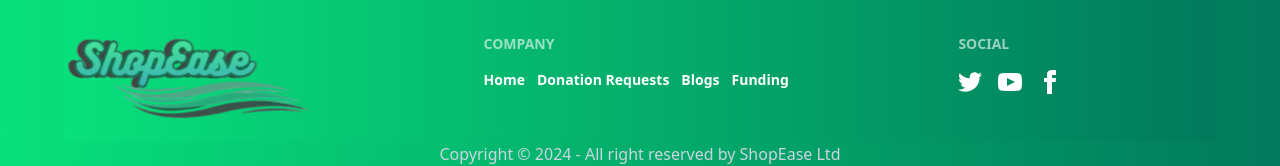
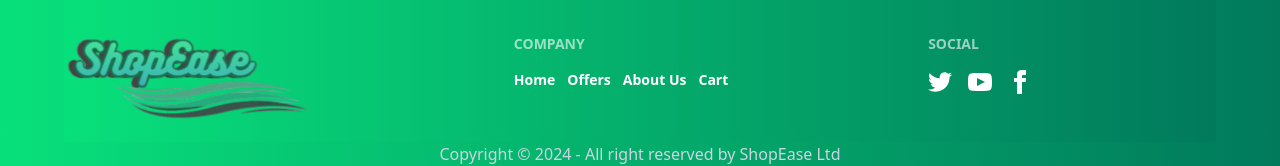
Before and after one commit to Farsit-007/job-task-client, a React (Vite) app: page / in a window 1280 px wide. Shown: the part 379-545 px from the top of the page. Built offline with nearby package versions, Linux system fonts and the light colour scheme; no server answers.

Commit message:
Frontend Updated

```diff
--- a/src/Components/ProductSection/Category/Category.jsx
+++ b/src/Components/ProductSection/Category/Category.jsx
@@ -52,7 +52,7 @@ const Category = ({ handleApply, setSelectedBrands, setSelectedCategories, selec
                 <div tabIndex={0} role="button" className="btn m-1 flex bg-white justify-between items-center">All Category <IoIosArrowDown /></div>
                 <ul tabIndex={0} className="dropdown-content bg-base-100 rounded-box z-[1] w-48 md:w-96 lg:min-w-[600px] p-2 shadow">
                     <div>
-                        <p className="my-2">Brand Name</p>
+                        <p className="my-2 text-lg font-bold text-[#017a5c]">* Brand Name</p>
                         <div className="grid grid-cols-1 md:grid-cols-2 lg:grid-cols-3 gap-6">
                             {Brands.map(b => (
                                 <div key={b._id} className="form-control">
@@ -71,7 +71,7 @@ const Category = ({ handleApply, setSelectedBrands, setSelectedCategories, selec
                         </div>
                     </div>
                     <div>
-                        <p className="my-2">Category Name</p>
+                        <p className="my-2 text-lg font-bold text-[#017a5c]">* Category Name</p>
                         <div className="grid grid-cols-1 md:grid-cols-2 lg:grid-cols-3 gap-6">
                             {Categories.map(c => (
                                 <div key={c._id} className="form-control">
@@ -90,7 +90,7 @@ const Category = ({ handleApply, setSelectedBrands, setSelectedCategories, selec
                         </div>
                     </div>
                     <div>
-                        <p className="my-2">Price Range</p>
+                        <p className="my-2 text-lg font-bold text-[#017a5c]">* Price Range</p>
                         <div className="grid grid-cols-1 md:grid-cols-2 gap-6">
                             <div>
                                 <input
@@ -115,10 +115,10 @@ const Category = ({ handleApply, setSelectedBrands, setSelectedCategories, selec
                         </div>
                     </div>
                     <div className="flex justify-between mt-4">
-                        <button className="btn bg-gradient-to-r from-[#08e07b] to-[#017a5c]" onClick={handleClear}>
+                        <button className="btn text-white bg-gradient-to-r from-[#08e07b] to-[#017a5c]" onClick={handleClear}>
                             Clear All
                         </button>
-                        <button className="btn bg-gradient-to-r from-[#08e07b] to-[#017a5c]" onClick={handleApply}>
+                        <button className="btn text-white bg-gradient-to-r from-[#08e07b] to-[#017a5c]" onClick={handleApply}>
                             Apply
                         </button>
                     </div>
--- a/src/Components/ProductSection/Sorting/Sorting.jsx
+++ b/src/Components/ProductSection/Sorting/Sorting.jsx
@@ -6,8 +6,8 @@ const Sorting = ({sorting,setSorting}) => {
                 <select
                     onChange={e => setSorting(e.target.value)}
                     value={sorting}
-                    className='select  w-72 md:w-48 lg:w-52 '>
-                    <option value=''>Sort by</option>
+                    className='select font-medium  w-72 md:w-48 lg:w-52 '>
+                    <option value='' >Sort by</option>
                     <option value='acs'>Price Low to High</option>
                     <option value='dcs'>Price High to Low</option>
                     <option value='date-acs'>Newest first</option>
--- a/src/Components/Shared/Footer.jsx
+++ b/src/Components/Shared/Footer.jsx
@@ -21,9 +21,9 @@ const Footer = () => {
                     <h6 className="footer-title">Company</h6>
                     <div className="flex gap-3">
                         <Link to='/' className="link link-hover font-semibold">Home</Link>
-                        <Link to='/donationreq' className="link link-hover font-semibold">Donation Requests</Link>
-                        <Link to='/blogpost' className="link link-hover font-semibold">Blogs</Link>
-                        <Link to='/funding' className="link link-hover font-semibold">Funding</Link>
+                        <Link to='/coming' className="link link-hover font-semibold">Offers</Link>
+                        <Link to='/coming' className="link link-hover font-semibold">About Us</Link>
+                        <Link to='/coming' className="link link-hover font-semibold">Cart</Link>
                     </div>
                 </nav>
                 <nav className='text-white'>
```
